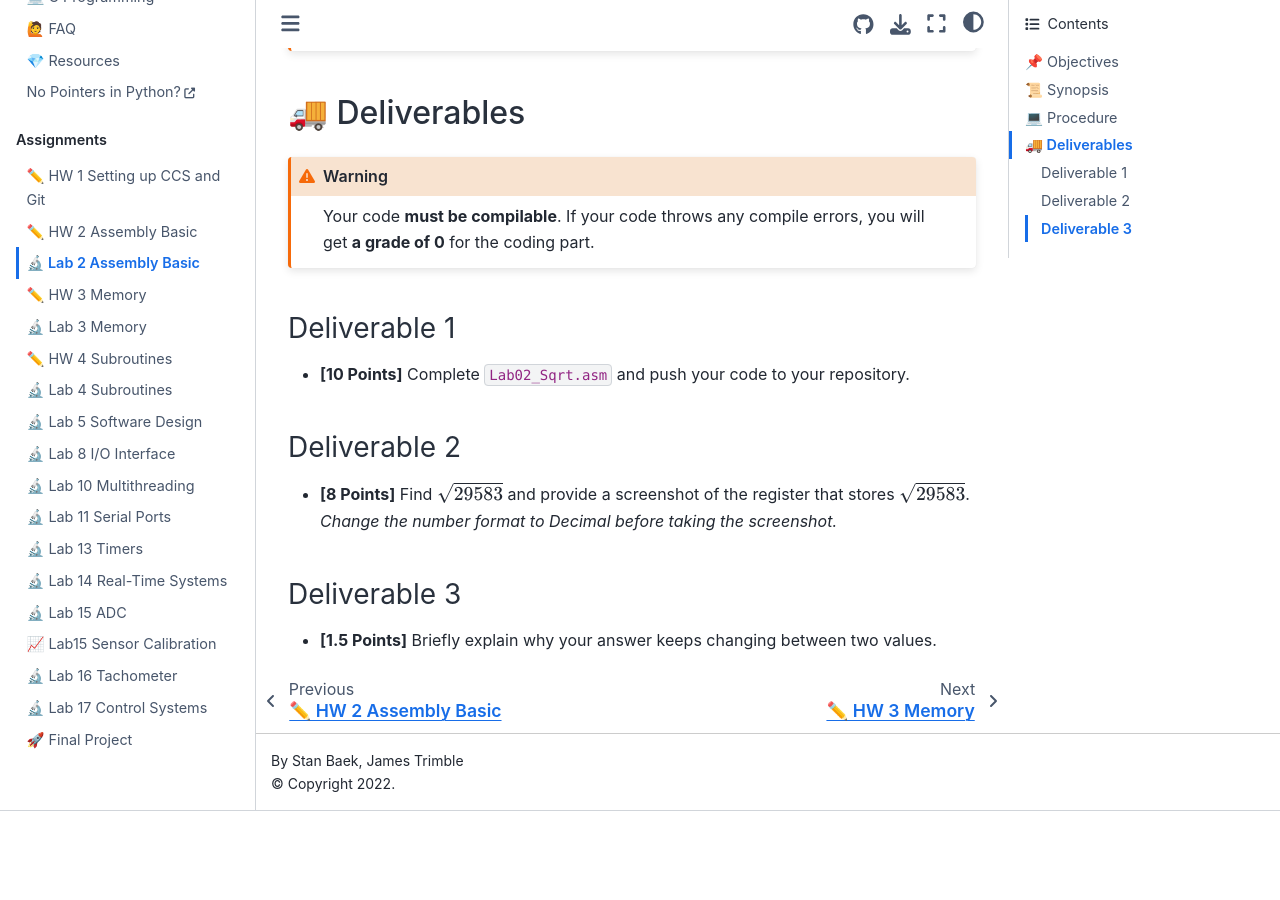
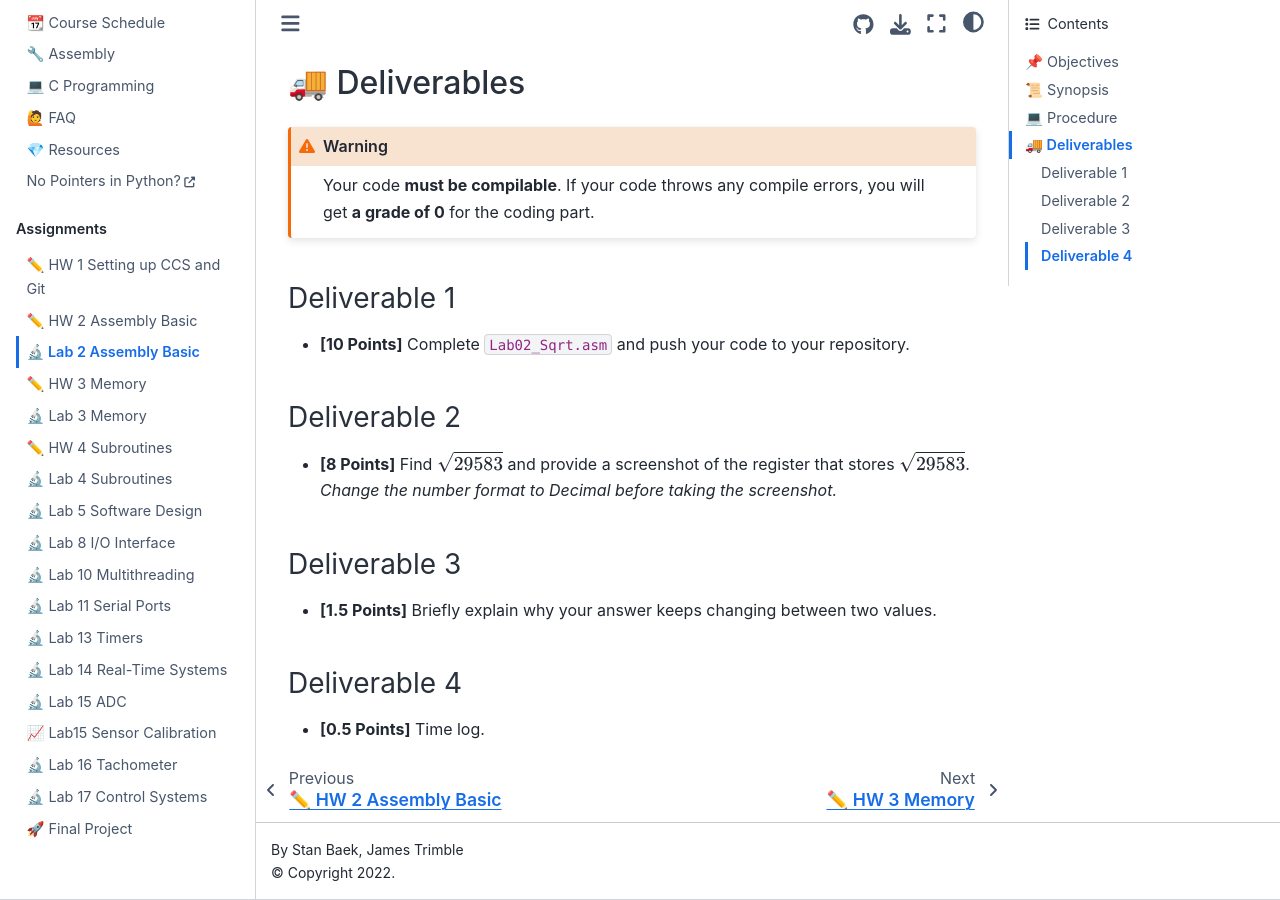
Before and after one commit to USAFA-ECE/ece382, a Jupyter Book: the page built from docs/Assignments/lab2.md, in a window 1280 px wide and 900 px high, scrolled down 2651 px. Built offline with Jupyter Book 1.0.4 settings and Sphinx 7.4.7 and the Sphinx Book theme 1.1.4, drawn with Linux system fonts in a browser that asks for light colours; before the commit the page ends 3462 px from its top, so only the background shows below that.

Commit message:
Update lab2.md

````diff
--- a/docs/Assignments/lab2.md
+++ b/docs/Assignments/lab2.md
@@ -5,7 +5,6 @@
 - Students should be able to find values stored in registers and memory space using the CCS debugging tools.
 - Students should be able to debug assembly code using debugging techniques like single stepping, breakpoints, and watch windows.
 
--
 ```{note}
 Design is where science and art break even.
 ```
@@ -88,3 +87,6 @@ $\sqrt{29583}$.  _Change the number format to Decimal before taking the screensh
 
 ### Deliverable 3
 - **[1.5 Points]** Briefly explain why your answer keeps changing between two values.
+
+### Deliverable 4
+- **[0.5 Points]** Time log.
````
